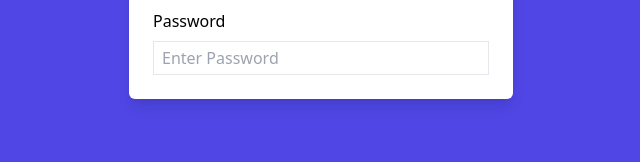
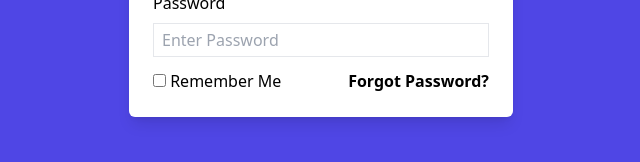
Before and after one commit to raj-dash/LoginPageTailwind, a website: page dist/index.html in a window 1280 px wide. Shown: the part 428-590 px from the top of the page, without its empty margins (319-959 px from the left). Drawn offline with Linux system fonts and the light colour scheme.

Commit message:
Added remember me and forgot password

```diff
--- a/dist/index.html
+++ b/dist/index.html
@@ -29,6 +29,7 @@
             placeholder="Enter Username"
           />
         </div>
+
         <div class="mt-3">
           <label for="password" class="block text-base mb-2">Password</label>
           <input
@@ -38,6 +39,16 @@
             placeholder="Enter Password"
           />
         </div>
+        <div class="mt-3 flex justify-between item-center">
+          <div>
+            <input type="checkbox" />
+            <label>Remember Me</label>
+          </div>
+
+          <div>
+            <a href="#" class="font-semibold">Forgot Password?</a>
+          </div>
+        </div>
       </div>
     </div>
   </body>
```
Also changed, not shown: dist/style.css.
